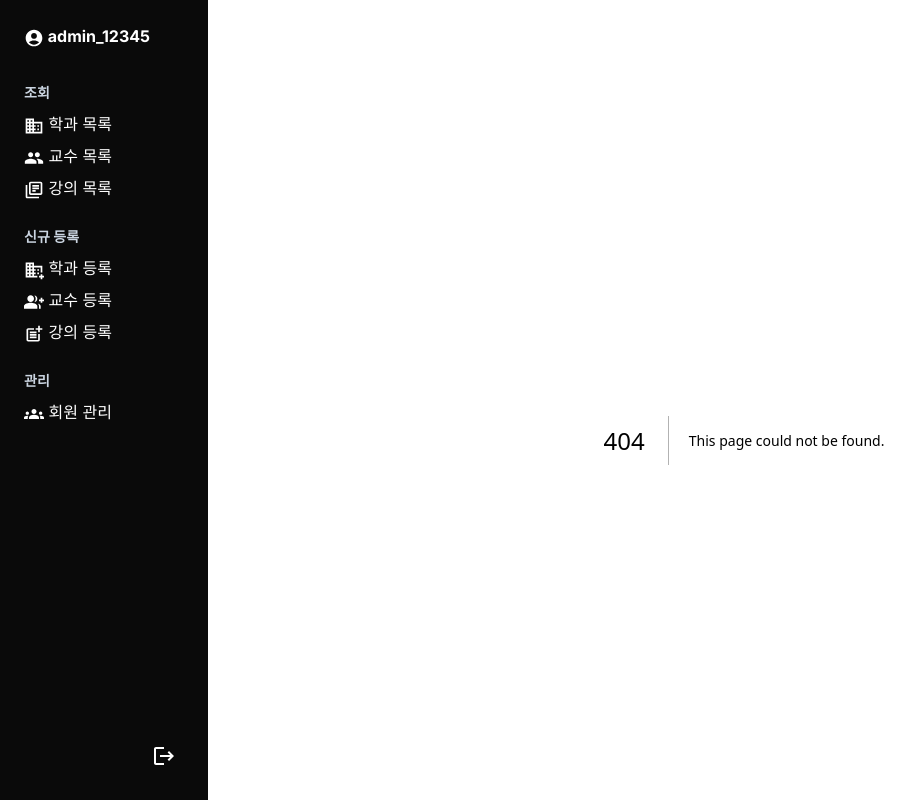
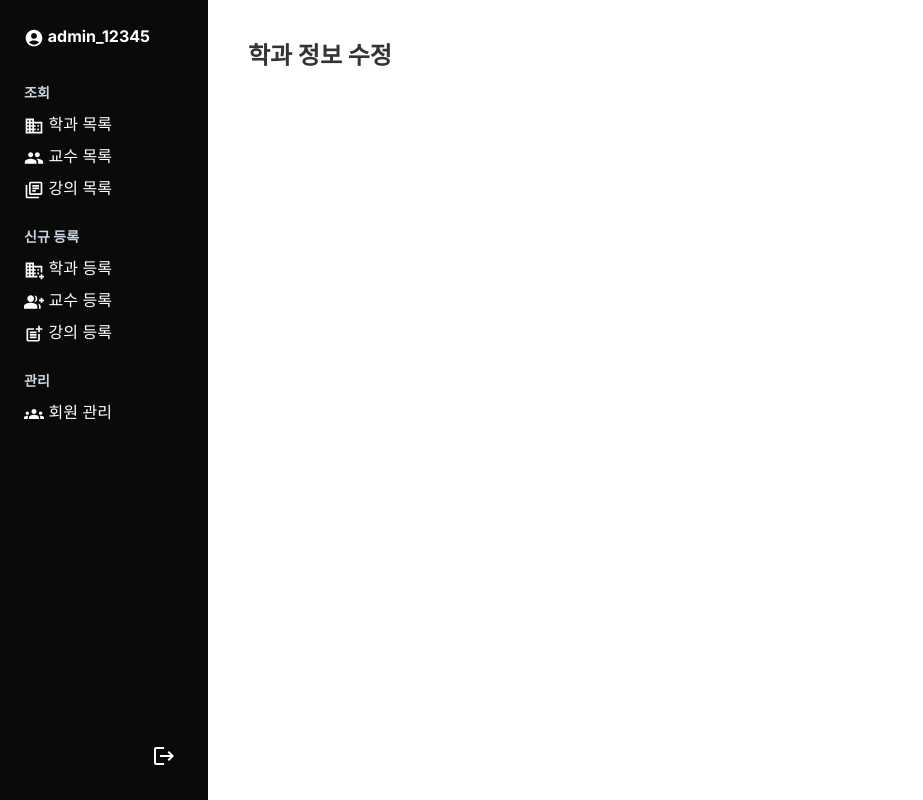
Before and after one commit to knou-course-review/admin-panel, a Next.js app: page /departments/edit/1 in a window 1280 px wide. Before the commit this address had no page. Shown: the whole page, without its empty margins (0-923 px from the left). Built offline with nearby package versions, Linux system fonts and the light colour scheme.

Commit message:
feat: 학과 정보 수정 페이지 구현

```diff
--- /dev/null
+++ b/src/app/departments/edit/[id]/page.tsx
@@ -0,0 +1,10 @@
+import EditDepartmentForm from "@/components/departments/EditDepartmentForm";
+
+export default function EditDepartment() {
+  return (
+    <div>
+      <h1 className="text-2xl font-bold mb-8">학과 정보 수정</h1>
+      <EditDepartmentForm />
+    </div>
+  );
+}
```
